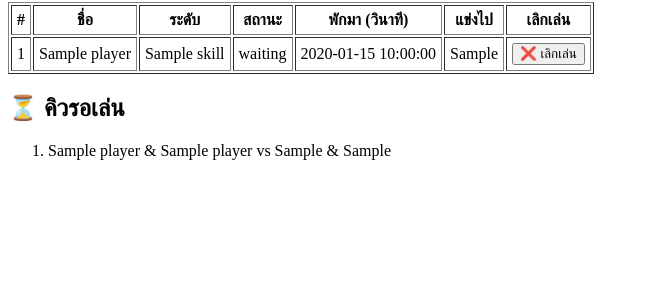
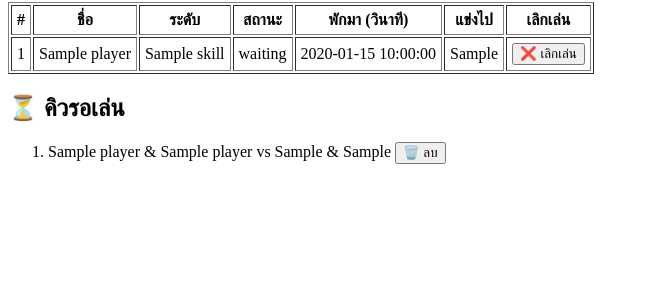
Before and after one commit to CHIRANONT/-, a Flask app: template templates/home.html in a window 1280 px wide. Shown: the part 340-640 px from the top of the page, without its empty margins (0-649 px from the left). Run offline with Flask 3, Linux system fonts and the light colour scheme; the template is opened without the code that fills it: most values are stand-ins (such as "Sample title", 1, 10 or a date in 2020).

Commit message:
Update home.html

```diff
--- a/templates/home.html
+++ b/templates/home.html
@@ -26,7 +26,7 @@
                 vs
                 {{ courts[i].current_match.team_b[0] }} & {{ courts[i].current_match.team_b[1] }}
             </p>
-            <form method="GET" action="{{ url_for('finish_match', court_idx=i) }}">
+            <form method="POST" action="{{ url_for('finish_match', court_idx=i) }}">
                 <button type="submit">✅ จบแมตช์นี้</button>
             </form>
         {% else %}
@@ -77,6 +77,13 @@
                     {{ match.team_a[0] }} & {{ match.team_a[1] }}
                     vs
                     {{ match.team_b[0] }} & {{ match.team_b[1] }}
+                    <form method="POST" action="{{ url_for('remove_match_from_queue') }}" style="display:inline;">
+                        <input type="hidden" name="team_a_0" value="{{ match.team_a[0] }}">
+                        <input type="hidden" name="team_a_1" value="{{ match.team_a[1] }}">
+                        <input type="hidden" name="team_b_0" value="{{ match.team_b[0] }}">
+                        <input type="hidden" name="team_b_1" value="{{ match.team_b[1] }}">
+                        <button type="submit">🗑️ ลบ</button>
+                    </form>
                 </li>
             {% endfor %}
         </ol>
```
